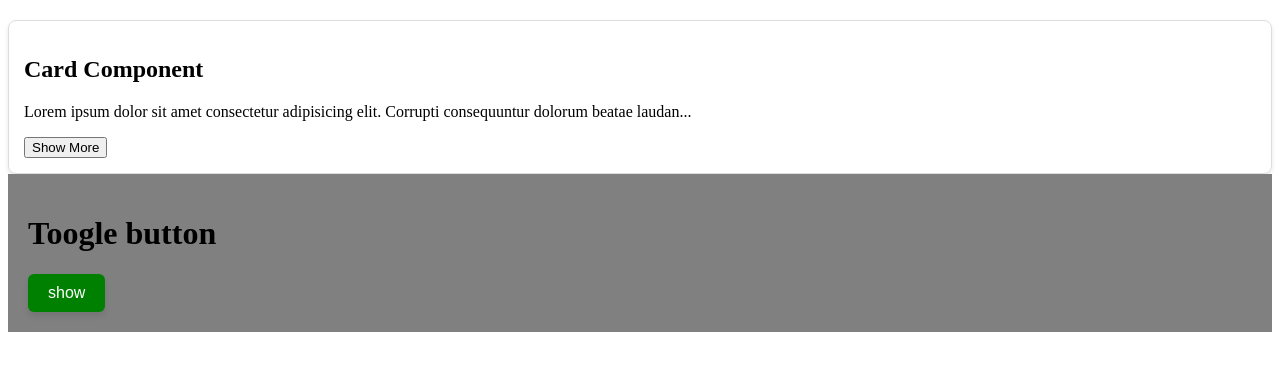
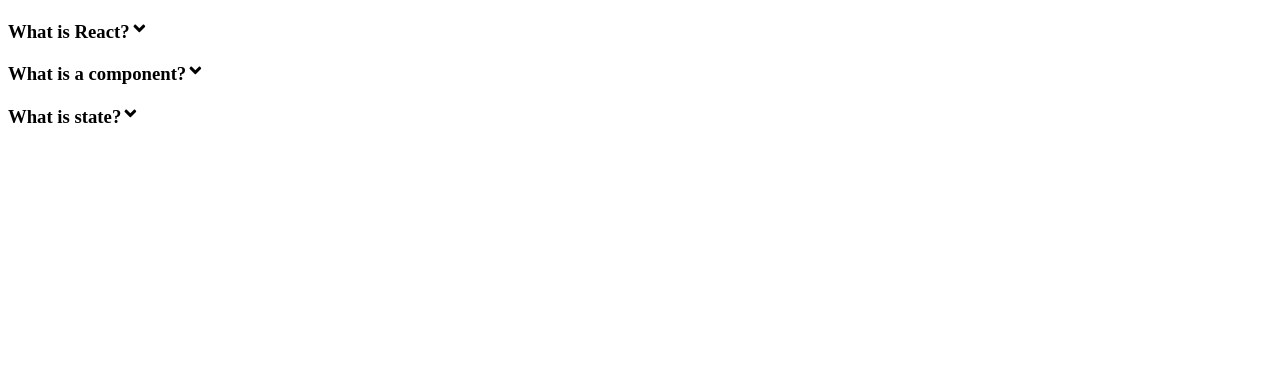
Before and after one commit to ayoub0921/challenges, a React (Vite) app in the folder toogle-button/: page / in a window 1280 px wide. Shown: the top 370 px of the page. Built offline with nearby package versions, Linux system fonts and the light colour scheme.

Commit message:
accordion

```diff
--- a/toogle-button/package.json
+++ b/toogle-button/package.json
@@ -11,7 +11,8 @@
   },
   "dependencies": {
     "react": "^19.2.0",
-    "react-dom": "^19.2.0"
+    "react-dom": "^19.2.0",
+    "react-icons": "^5.5.0"
   },
   "devDependencies": {
     "@eslint/js": "^9.39.1",
--- a/toogle-button/src/App.tsx
+++ b/toogle-button/src/App.tsx
@@ -1,5 +1,6 @@
 import { useState } from "react"
 import Card from "./components/Card"
+import Accordion from "./components/Accordion"
 
 
 function App() {
@@ -16,7 +17,7 @@
 
   return (
     <div>
-      <Card/>
+      {/* <Card/>
       <div className={`wrapper ${toogle ? "wrapper-show" : "wrapper-hide"}`}>
         <h1>Toogle button</h1>
 
@@ -26,7 +27,8 @@
 
 
         {toogle && <p>This is a toogle button example</p>}
-      </div>
+      </div> */}
+      <Accordion/>
     </div>
   )
 }
--- /dev/null
+++ b/toogle-button/src/components/Accordion.tsx
@@ -0,0 +1,46 @@
+import { useState } from "react"
+import { FaAngleDown } from "react-icons/fa"
+
+const data = [
+  {
+    title: "What is React?",
+    content: "React is a JavaScript library for building user interfaces."
+  },
+  {
+    title: "What is a component?",
+    content: "A component is a reusable piece of UI."
+  },
+  {
+    title: "What is state?",
+    content: "State is data that changes over time and triggers re-renders."
+  }
+]
+
+
+const Accordion = () => {
+
+    const [openIndex, setOpenIndex] = useState<number | null>(null);
+
+    const handleToogleAccordion = (togeledItem:number) => {
+
+
+      if(openIndex === togeledItem){
+        setOpenIndex(null)
+      }else{
+        setOpenIndex(togeledItem)
+      }
+
+    }
+  return (
+    <div>
+        {data.map((item,index)=>(
+          <div key={index}>
+            <h3>{item.title}<FaAngleDown  onClick={() => handleToogleAccordion(index)}/></h3>
+            {openIndex === index && <p>{item.content}</p>}
+          </div>
+        ))}
+    </div>
+  )
+}
+
+export default Accordion
```
Also changed, not shown: 1 other file (tests, documents, lock files or other folders).
